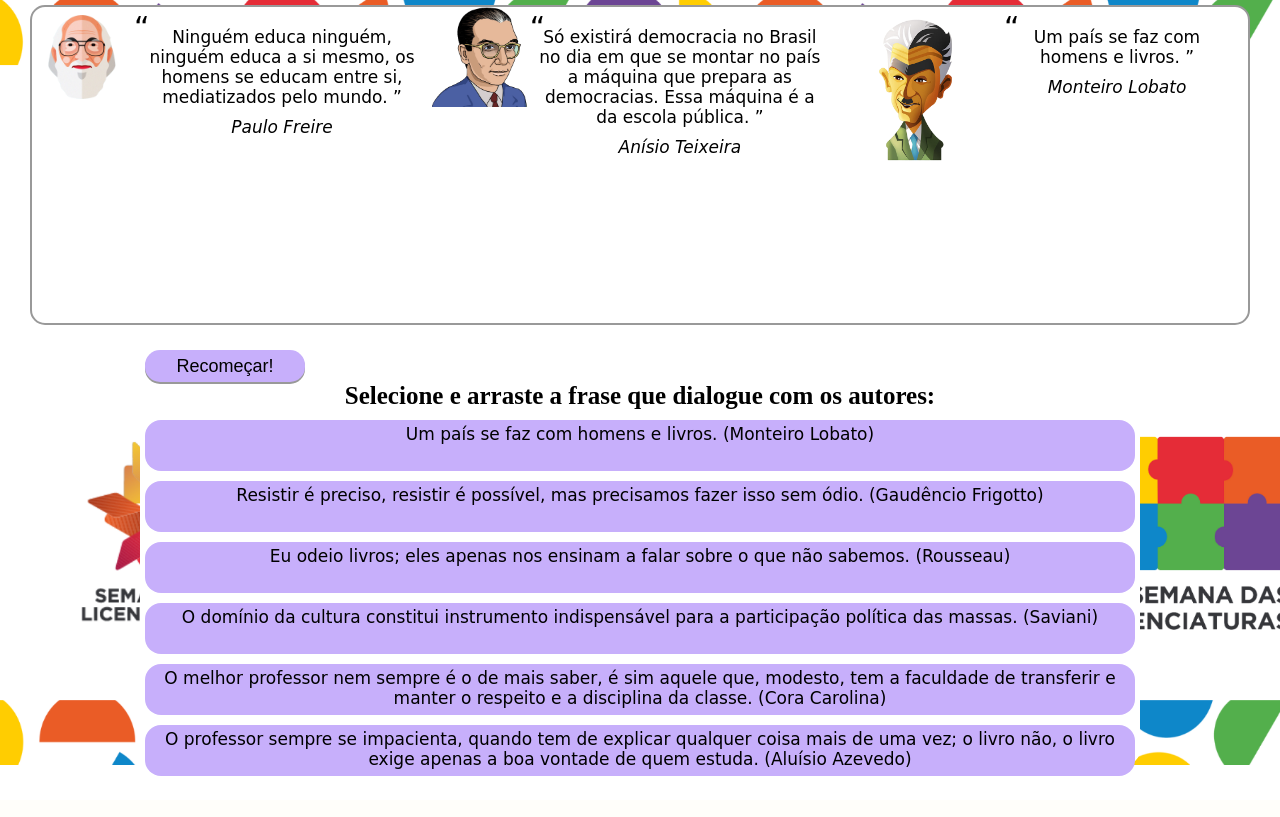
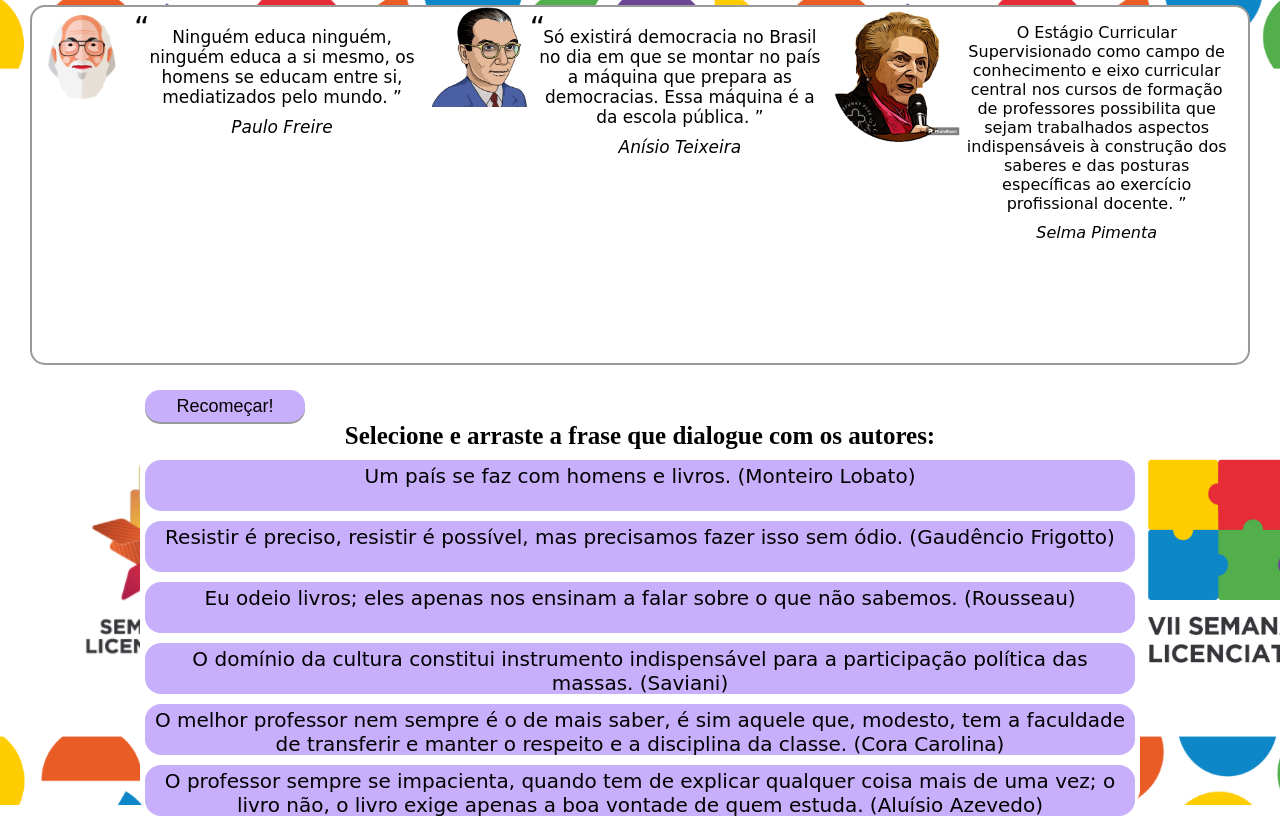
Before and after one commit to santesther/quiz-dos-autores1, a PHP site: page / in a window 1280 px wide. Before the commit the page ends 776 px from the top, so only its background shows below. Run offline with PHP 8.4, Linux system fonts and the light colour scheme.

Commit message:
correcao

```diff
--- a/assets/style.css
+++ b/assets/style.css
@@ -192,7 +192,7 @@
       margin-top: 5px;
   }
     .Autores {
-      height: 320px;
+      height: 360px;
       width: 1220px;
     }
     .Autor{
@@ -207,8 +207,17 @@
       height: 100px;
       width: 100px;
     }
+    .img-autor-lobato{
+      height: 135px;
+      width: 135px;
+    }
     .quote {
       font-size: 17px;
+    }
+    .quote-cora {
+      font-size: 16px;
+      margin-top: 1rem;
+      text-align: center;
     }
     .Frases-Autores {
       height: 420px;
@@ -228,7 +237,7 @@
     width: 390px;
   }
   .item {
-    font-size: 17px;
+    font-size: 20px;
     border-radius: 16px;
 
   }
--- a/index.html
+++ b/index.html
@@ -54,12 +54,12 @@
           <div class="info-autor">
             <img
               class="img-autor-lobato"
-              src="/assets/images/images/lobatooficial.png"
+              src="/assets/images/images/selma-caricatura-PhotoRoom.png"
               alt=""
             />
-            <blockquote class="quote">
-              Um país se faz com homens e livros. &#8221;
-              <cite>Monteiro Lobato</cite>
+            <blockquote class="quote-cora">
+              O Estágio Curricular Supervisionado como campo de conhecimento e eixo curricular central nos cursos de formação de professores possibilita que sejam trabalhados aspectos indispensáveis à construção dos saberes e das posturas específicas ao exercício profissional docente. &#8221;
+              <cite>Selma Pimenta</cite>
             </blockquote>
           </div>
           <div class="area" data-name="c"></div>
```
Also changed, not shown: assets/images/images/selma-caricatura-PhotoRoom.png (added).
